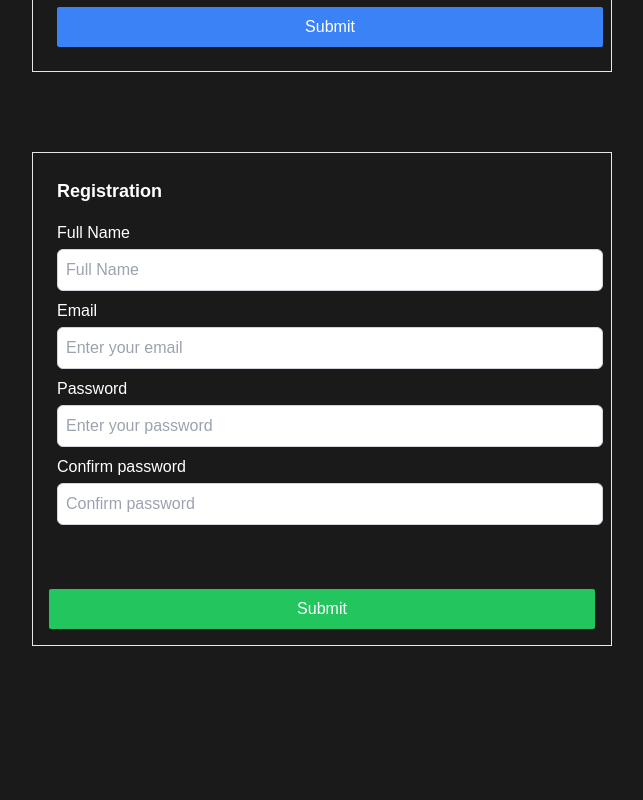
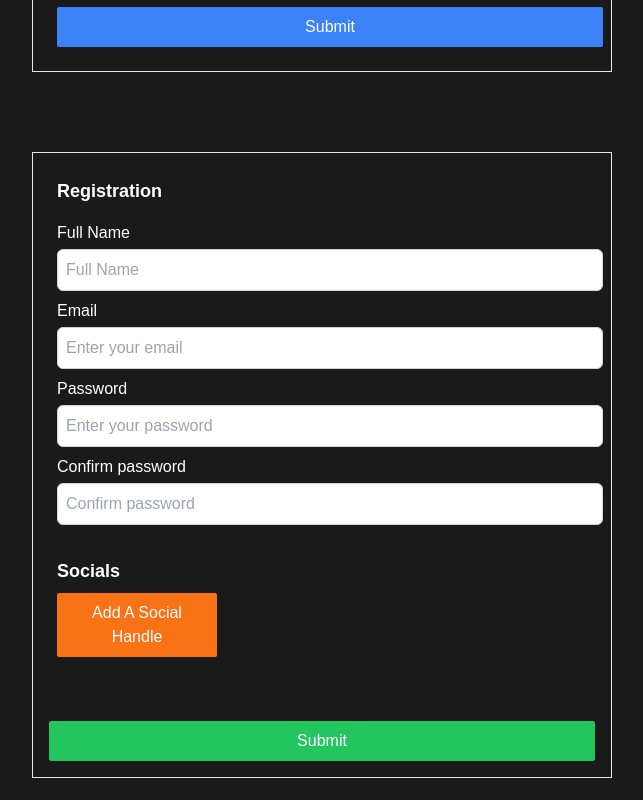
Before and after one commit to The-BlackShadoww/React-hook-Form-Setup, a Next.js app: page / in a window 1280 px wide. Shown: the part 338-1138 px from the top of the page, without its empty margins (318-961 px from the left). Before the commit the page ends 1064 px from the top, so only its background shows below. Built offline with nearby package versions, Linux system fonts and the light colour scheme.

Commit message:
working on social handles

```diff
--- a/components/RegistrationForm.tsx
+++ b/components/RegistrationForm.tsx
@@ -3,7 +3,7 @@
 import React from "react";
 import FieldSet from "./FieldSet";
 import Field from "./Field";
-import { useForm } from "react-hook-form";
+import { useFieldArray, useForm } from "react-hook-form";
 import { ErrorMessage } from "@hookform/error-message";
 
 interface FormData {
@@ -18,8 +18,14 @@ const RegistrationForm = () => {
     handleSubmit,
     formState: { errors },
     setError,
+    control,
   } = useForm<FormData>({
     criteriaMode: "all",
+  });
+
+  const { fields, append, remove } = useFieldArray({
+    name: "socials",
+    control,
   });
 
   const formSubmit = (data: FormData) => {
@@ -112,6 +118,28 @@ const RegistrationForm = () => {
             />
           </Field>
         </FieldSet>
+        <FieldSet label="Socials">
+          {fields.map((field, index) => {
+            return (
+              <div key={field.id}>
+                <Field label="Social Name">
+                  <input
+                    {...register(`socials[${index}].name`)}
+                    type="text"
+                    id={`socials.${index}.name`}
+                    name={`socials.${index}.name`}
+                  />
+                </Field>
+              </div>
+            );
+          })}
+          <button
+            className="bg-orange-500 rounded-sm p-2 w-40"
+            onClick={() => append({ name: "", url: "" })}
+          >
+            Add A Social Handle
+          </button>
+        </FieldSet>
         {/* Global error */}
         <div className="my-2">
           <p className="text-red-500 font-bold">
```
